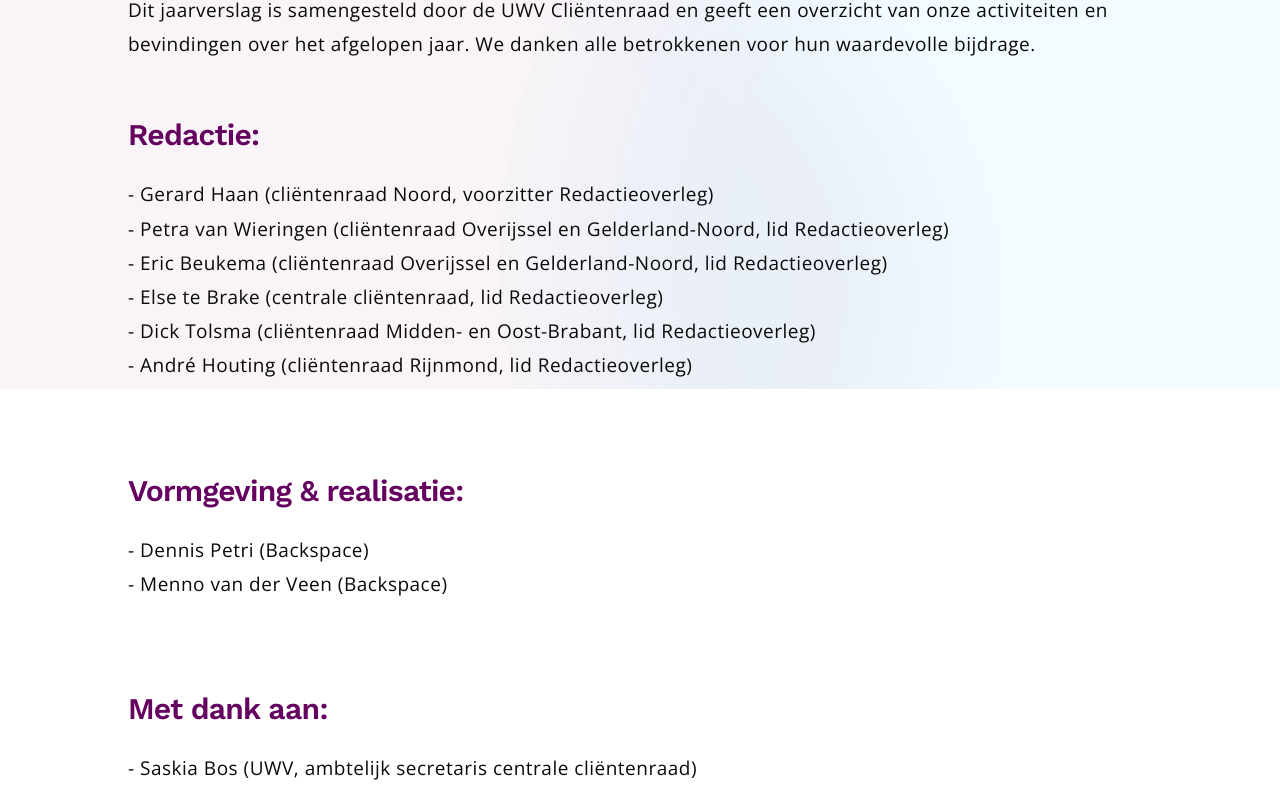
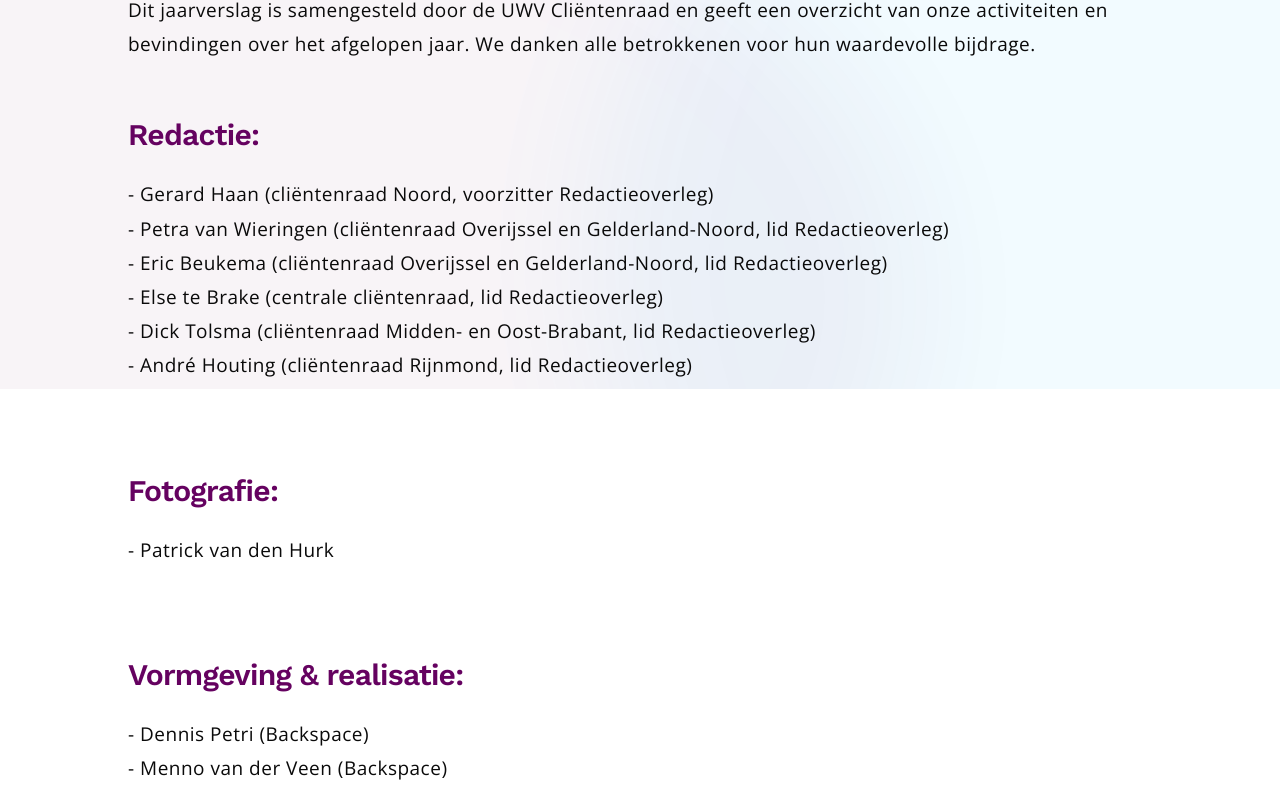
Before and after one commit to dnnsptri/clientenraad-uwv, a Next.js app: page /colofon in a window 1280 px wide. Shown: the part 411-1203 px from the top of the page. Built offline with nearby package versions, Linux system fonts and the light colour scheme.

Commit message:
Add photography section with credits
Added photography credits to the colofon page.

```diff
--- a/app/colofon/page.tsx
+++ b/app/colofon/page.tsx
@@ -110,6 +110,12 @@ export default function ColofonPage() {
                       - André Houting (cliëntenraad Rijnmond, lid Redactieoverleg)<br /><br />
                     </p>
                     <h2 id="header-1" ref={(ref) => addHeaderRef("header-1", ref)} className="scroll-m-20 text-3xl font-semibold tracking-tight first:mt-0">
+                      Fotografie:
+                    </h2>
+                    <p className="text-[19px] leading-8  mb-4">
+                      - Patrick van den Hurk<br /><br />
+                    </p>
+                    <h2 id="header-1" ref={(ref) => addHeaderRef("header-1", ref)} className="scroll-m-20 text-3xl font-semibold tracking-tight first:mt-0">
                       Vormgeving & realisatie:
                     </h2>
                     <p className="text-[19px] leading-8  mb-4">
```
